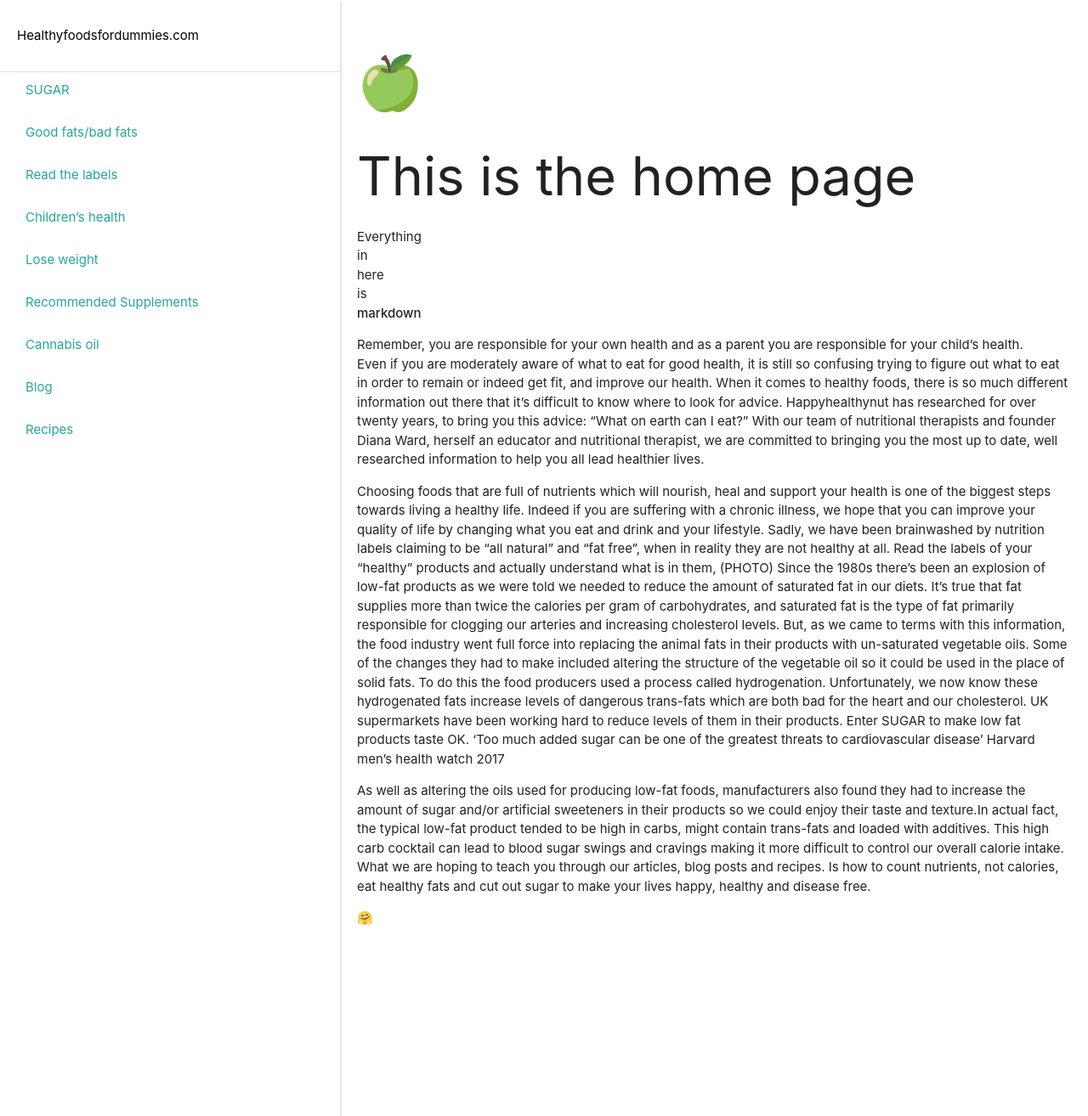
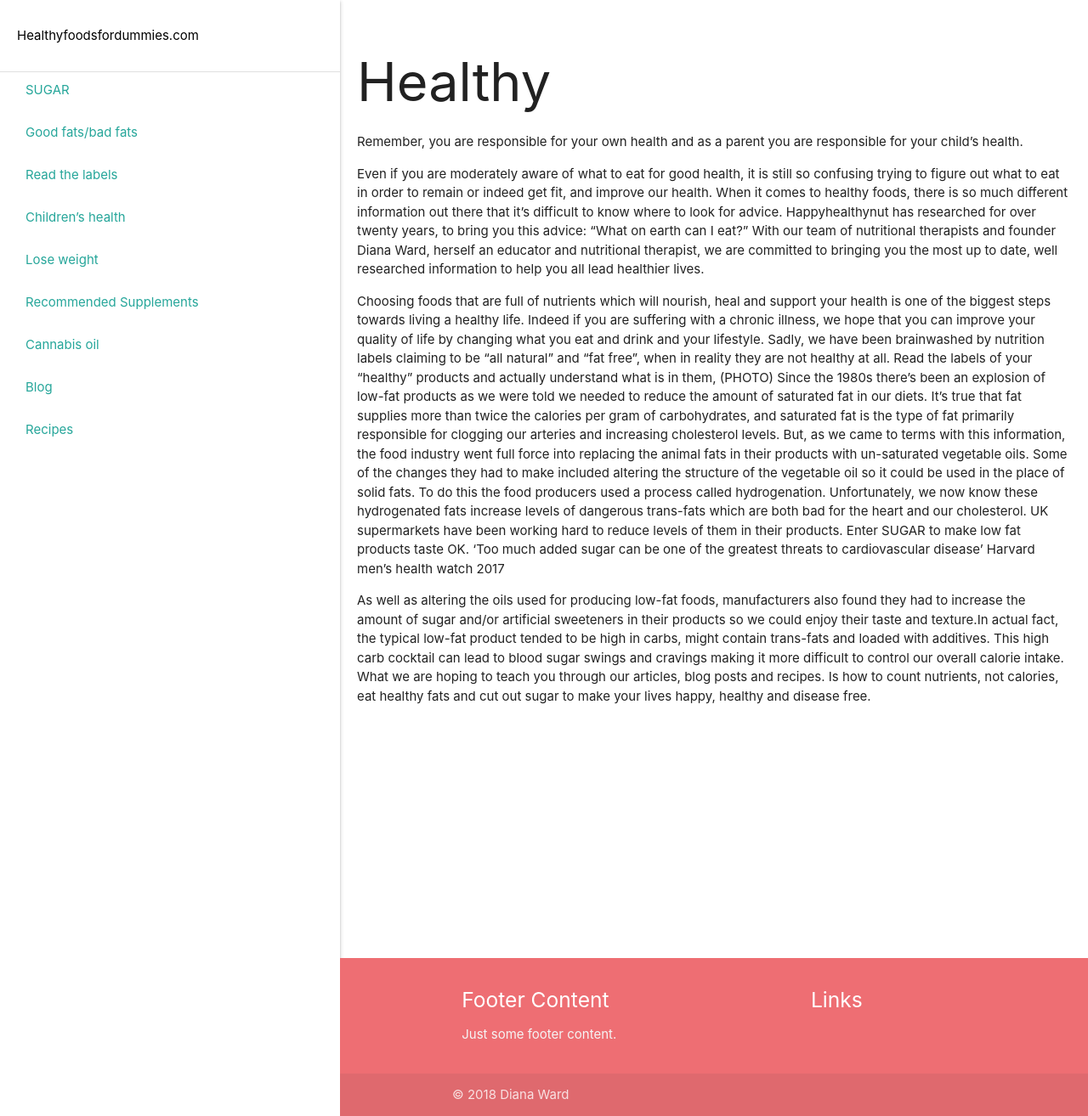
Before and after one commit to meech-ward/Healthy-Foods, a Jekyll site: the page built from _pages/index.md, in a window 1280 px wide. Shown: the whole page at 85% size. Built offline with Jekyll 4.4.1, drawn with Linux system fonts in a browser that asks for light colours.

Commit message:
Update layout again

```diff
--- a/_pages/index.md
+++ b/_pages/index.md
@@ -1,19 +1,11 @@
 ---
 layout: page
-title: 🍏
+title: Healthy
 permalink: /
 ---
 
-# This is the home page
+Remember, you are responsible for your own health and as a parent you are responsible for your child’s health.
 
-* Everything
-* in
-* here
-* is
-* **markdown**
-
-
-Remember, you are responsible for your own health and as a parent you are responsible for your child’s health.
 Even if you are moderately aware of what to eat for good health, it is still so confusing trying to  figure out what to eat in order to remain or indeed get fit, and improve our health. When it comes to healthy foods, there is so much different  information out there that it’s difficult to know where to look for  advice. Happyhealthynut has researched for over twenty years, to bring you this advice: “What on earth can I eat?” With our team of nutritional therapists and founder Diana Ward, herself an educator and nutritional therapist, we are committed to bringing you the most up to date, well researched information to help you all lead healthier lives.
 
 Choosing  foods that are full of nutrients which  will nourish, heal and support your health is one of the biggest steps towards living a healthy life. Indeed if you are suffering with a chronic illness, we hope that you can improve your quality of life by changing what you eat and drink and your lifestyle.
@@ -25,7 +17,3 @@ Enter SUGAR to make low fat products taste OK.
 ‘Too much added sugar can be one of the greatest threats to cardiovascular disease’ Harvard men’s health watch 2017
 
 As well as altering the oils used for producing low-fat foods, manufacturers also found they had to increase the amount of sugar and/or artificial sweeteners in their products so we could enjoy their taste and texture.In actual fact, the typical low-fat product tended to be high in carbs, might contain trans-fats and loaded with additives. This high carb cocktail can lead to blood sugar swings and cravings making it more difficult to control our overall calorie intake. What we are hoping to teach you through our articles, blog posts and recipes. Is how to count nutrients, not calories, eat healthy fats and cut out sugar to make your lives happy, healthy and disease free.
-
-
-
-🤗
--- a/_sass/_layout.scss
+++ b/_sass/_layout.scss
@@ -16,6 +16,9 @@ body {
   height: 100vh;
   overflow: scroll;
   margin: 0;
+  display: flex;
+  flex-direction: column;
+  justify-content: space-between;
 }
 .site-content {
   padding: 20px;
--- a/_sass/_page.scss
+++ b/_sass/_page.scss
@@ -1,3 +1,3 @@
-.page-container {
-  min-height: 100vh;
-}
+// .page-container {
+//   min-height: 100vh;
+// }
```
